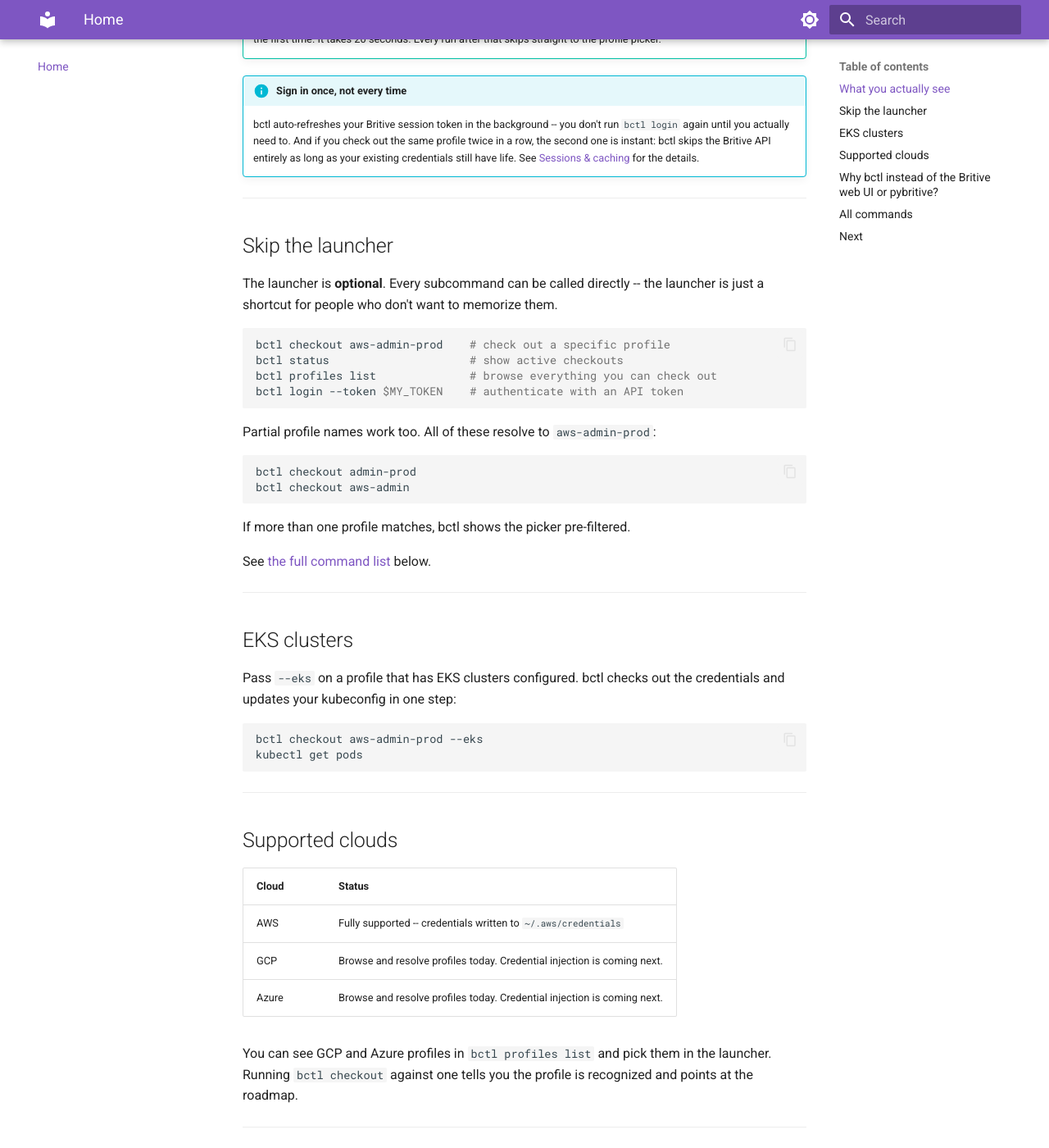
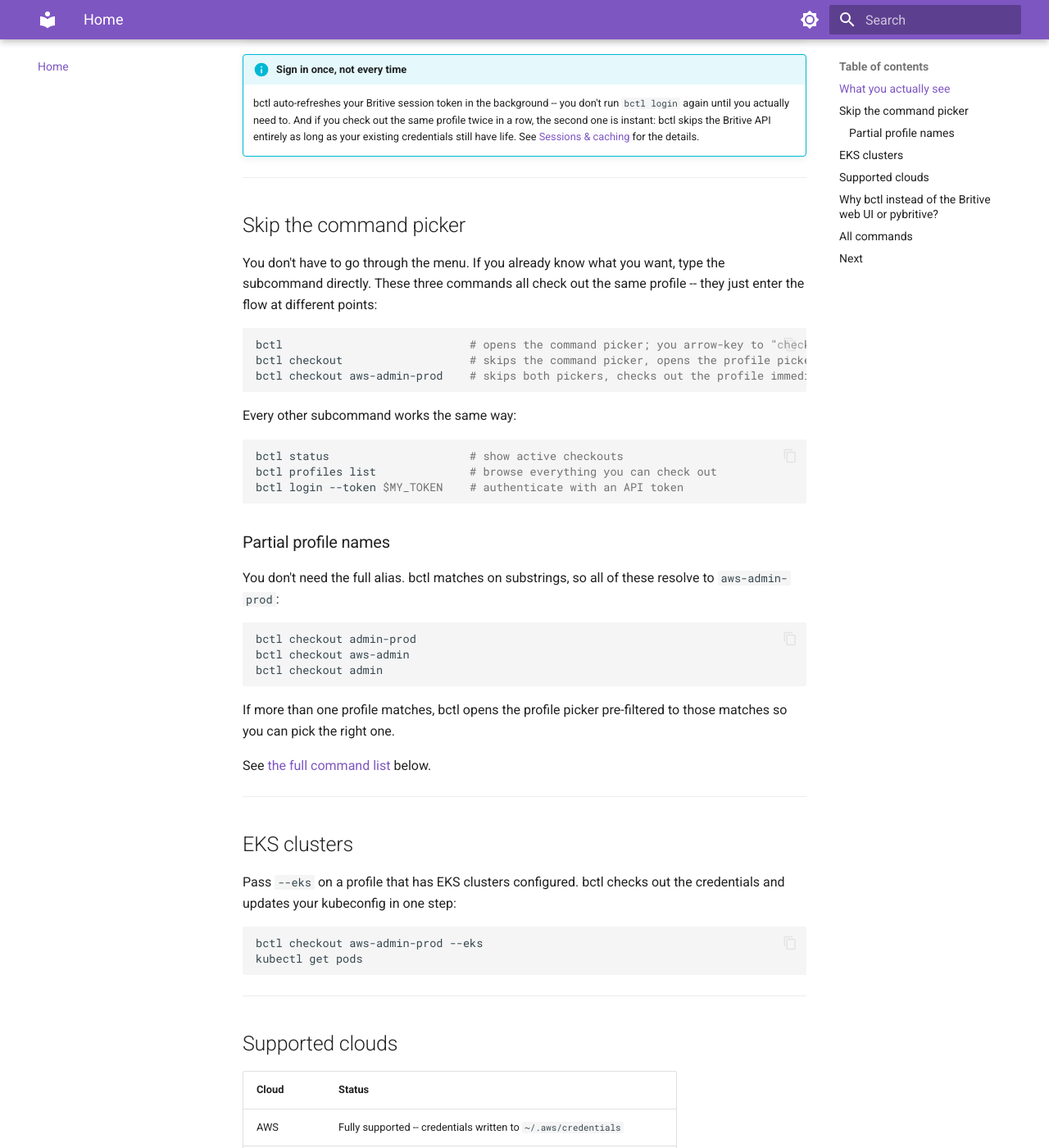
Before and after one commit to smichalabs/britivectl, an MkDocs documentation site: the page built from docs/docs/index.md, in a window 1280 px wide and 1400 px high, scrolled down 1325 px. Shown: the whole window at 82% size. Built offline with MkDocs 1.6.1 and Material for MkDocs 9.7.7, drawn with Linux system fonts in a browser that asks for light colours; some of the changed text lies outside the part shown.

Commit message:
docs: rename "launcher" to "command picker" and clarify the skip path (#40)
The doc was using "launcher" for the interactive command menu that
opens when you run bare 'bctl', and "profile picker" for the second
menu that opens once you choose checkout. The asymmetric vocabulary
was confusing -- a reader who hit the "Skip the launcher" heading
without retaining the term from forty lines earlier had no idea what
it referred to.

This commit:

- Renames "launcher" -> "command picker" everywhere it was user-facing,
  so the two menus are now "command picker" and "profile picker" and
  the relationship is obvious. Also updates the comment in
  internal/resolver/command_picker.go for consistency.

- Rewrites the "Skip the launcher" section as "Skip the command picker"
  with a three-line example showing the same checkout entered at three
  different points in the flow:

      bctl                            # opens the command picker; arrow-key + enter
      bctl checkout                   # skips the command picker, opens the profile picker
      bctl checkout aws-admin-prod    # skips both pickers, checks out immediately

- Adds a parallel block for partial profile names so the user sees the
  fuzzy matching in the same place.

Touches README.md, docs/docs/index.md, docs/docs/quickstart.md, and
internal/resolver/command_picker.go.

````diff
--- a/docs/docs/index.md
+++ b/docs/docs/index.md
@@ -18,7 +18,7 @@ aws s3 ls --profile aws-admin-prod
 
 ## What you actually see
 
-Run `bctl`. An interactive launcher opens with every action it can do, **checkout** already highlighted:
+Run `bctl`. The **command picker** opens with every action it can do, **checkout** already highlighted:
 
 ```
 ┌ bctl -- pick a command (type to filter, enter to run, esc to cancel) ┐
@@ -59,25 +59,35 @@ Type a few letters -- `admin prod`, `sandbox`, `data` -- the list narrows instan
 
 ---
 
-## Skip the launcher
+## Skip the command picker
 
-The launcher is **optional**. Every subcommand can be called directly -- the launcher is just a shortcut for people who don't want to memorize them.
+You don't have to go through the menu. If you already know what you want, type the subcommand directly. These three commands all check out the same profile -- they just enter the flow at different points:
 
 ```bash
-bctl checkout aws-admin-prod    # check out a specific profile
+bctl                            # opens the command picker; you arrow-key to "checkout" and hit enter
+bctl checkout                   # skips the command picker, opens the profile picker
+bctl checkout aws-admin-prod    # skips both pickers, checks out the profile immediately
+```
+
+Every other subcommand works the same way:
+
+```bash
 bctl status                     # show active checkouts
 bctl profiles list              # browse everything you can check out
 bctl login --token $MY_TOKEN    # authenticate with an API token
 ```
 
-Partial profile names work too. All of these resolve to `aws-admin-prod`:
+### Partial profile names
+
+You don't need the full alias. bctl matches on substrings, so all of these resolve to `aws-admin-prod`:
 
 ```bash
 bctl checkout admin-prod
 bctl checkout aws-admin
+bctl checkout admin
 ```
 
-If more than one profile matches, bctl shows the picker pre-filtered.
+If more than one profile matches, bctl opens the profile picker pre-filtered to those matches so you can pick the right one.
 
 See [the full command list](#all-commands) below.
 
@@ -102,7 +112,7 @@ kubectl get pods
 | GCP   | Browse and resolve profiles today. Credential injection is coming next. |
 | Azure | Browse and resolve profiles today. Credential injection is coming next. |
 
-You can see GCP and Azure profiles in `bctl profiles list` and pick them in the launcher. Running `bctl checkout` against one tells you the profile is recognized and points at the roadmap.
+You can see GCP and Azure profiles in `bctl profiles list` and pick them from the profile picker. Running `bctl checkout` against one tells you the profile is recognized and points at the roadmap.
 
 ---
 
@@ -124,11 +134,11 @@ You can see GCP and Azure profiles in `bctl profiles list` and pick them in the
 
 ## All commands
 
-The launcher is just a convenience. Every one of these can be called directly whenever you prefer.
+The command picker is just a convenience. Every one of these can be called directly whenever you prefer.
 
 | Command | What it does |
 |---|---|
-| `bctl` | Open the command launcher (picks `checkout` by default) |
+| `bctl` | Open the command picker (`checkout` highlighted by default) |
 | `bctl checkout [name]` | Check out a profile (opens the profile picker if no name given) |
 | `bctl checkout [name] --eks` | Check out + update kubeconfig for EKS clusters on the profile |
 | `bctl checkout [name] --output env` | Print credentials as `export` lines for shell eval |
````
Also changed, not shown: README.md (+10 -6 lines), docs/docs/quickstart.md (+1 -1 lines), 1 other file.
